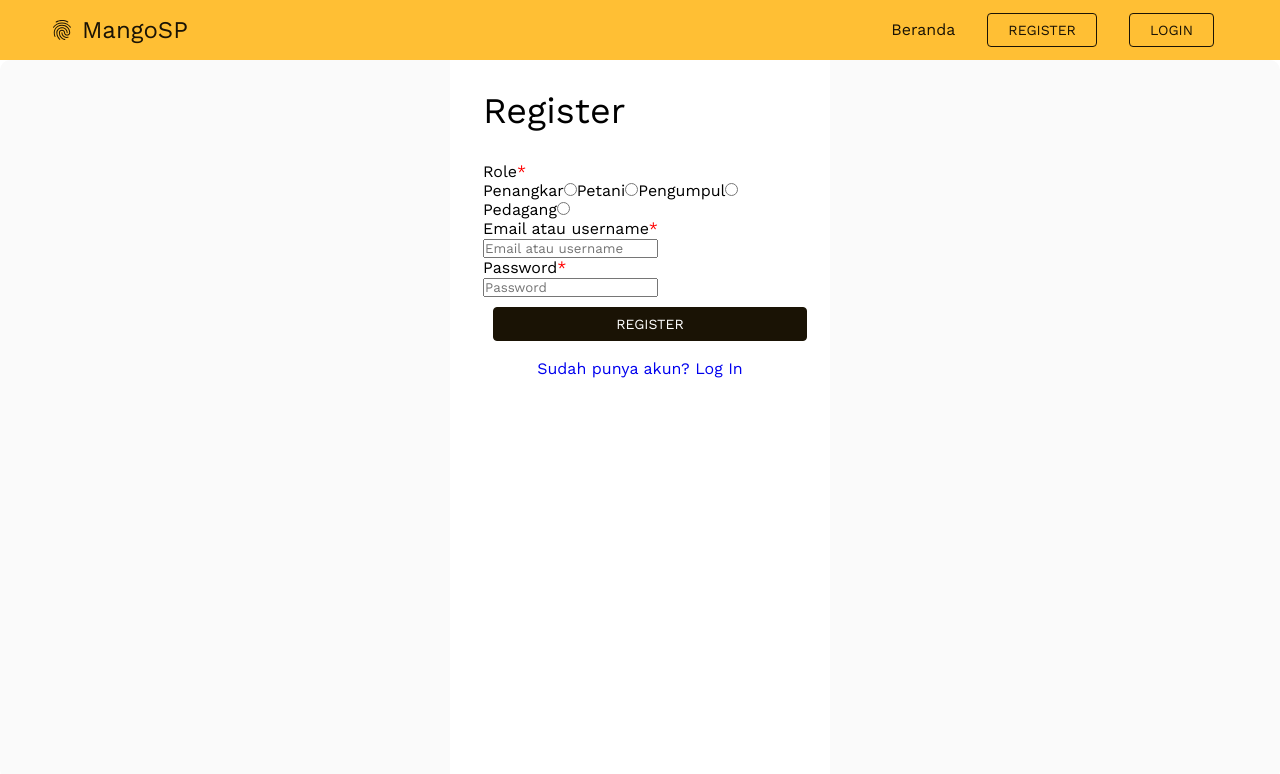
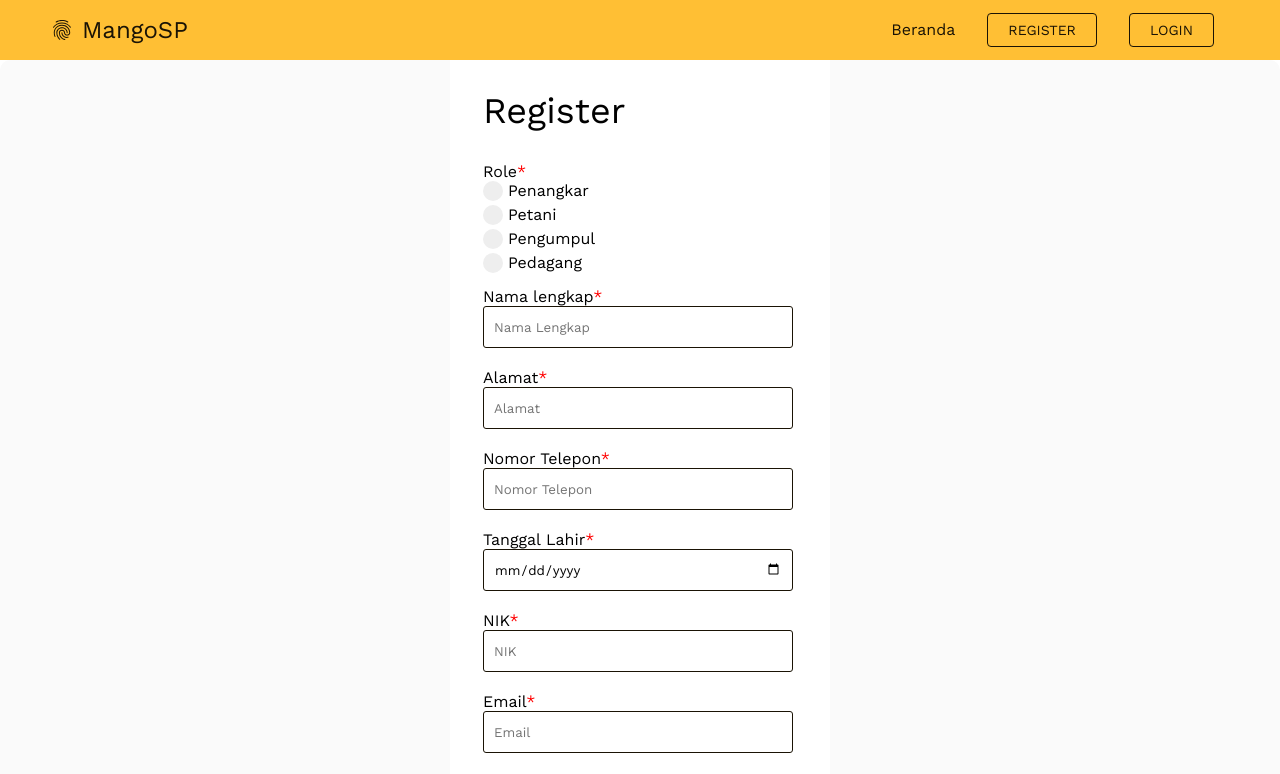
Before and after one commit to sabrinadizam21/fe-mangosp-blockchain, a React (Create React App) app: page /register in a window 1280 px wide. Shown: the top 774 px of the page. Built offline with nearby package versions, Linux system fonts and the light colour scheme.

Commit message:
add login and signup page

```diff
--- a/src/context/UserContext.js
+++ b/src/context/UserContext.js
@@ -1,19 +1,20 @@
 import react, { useState, createContext } from 'react'
 export const UserContext = createContext()
 export const UserProvider = props => {
-    const userLists = [
-        {email :'penangkar@mail.com', password : 'password', role : 1, username : 'penangkar', name : 'pak penangkar'},
-        {email :'petani@mail.com', password : 'password', role : 2, username : 'petani', name : 'pak petani'},
-        {email :'pengumpul@mail.com', password : 'password', role : 3, username : 'pengumpul', name : 'pak pengumpul'},
-        {email :'pedagang@mail.com', password : 'password', role : 4, username : 'pedagang', name : 'pak pedagang'}
-    ]
+    const [userLists,setUserLists] = useState([
+        {email :'penangkar@mail.com', password : 'password', role : 1, username : 'penangkar', nama : 'pak penangkar', alamat:'jl raya', nomorTelp :6281818, tanggalLahir:'08/08/1999', nik:123},
+        {email :'petani@mail.com', password : 'password', role : 2, username : 'petani', nama : 'pak petani', alamat:'jl raya', nomorTelp :6281818, tanggalLahir:'08/08/1999', nik:123},
+        {email :'pengumpul@mail.com', password : 'password', role : 3, username : 'pengumpul', nama : 'pak pengumpul', alamat:'jl raya', nomorTelp :6281818, tanggalLahir:'08/08/1999', nik:123},
+        {email :'pedagang@mail.com', password : 'password', role : 4, username : 'pedagang', nama : 'pak pedagang', alamat:'jl raya', nomorTelp :6281818, tanggalLahir:'08/08/1999', nik:123}
+    ])
 
     const [ loginStatus, setLoginStatus] = useState(false)
     return(
        <UserContext.Provider value={{
            userLists,
+           setUserLists,
            loginStatus,
-           setLoginStatus
+           setLoginStatus,
         }}>
         {props.children}
        </UserContext.Provider>
--- a/src/pages/Auth/Login.css
+++ b/src/pages/Auth/Login.css
@@ -28,7 +28,8 @@ input[type=submit]{
   background-color: #1A1305;
   color: #fff;
   border: solid 1px #1A1305;
-  margin-top: 10px;
+  margin: 0 0 10px 0 !important;
+  cursor: pointer;
 }
 
 input[type=submit]:hover{
@@ -36,3 +37,12 @@ input[type=submit]:hover{
   color: #1A1305;
   border: solid 1px #1A1305;
 }
+
+/* @media screen and (max-width: 1000px) {
+  .login__section{
+    width: 380px;
+    min-height: 90vh;
+    background-color: white;
+    padding: 30px 33px;
+  }
+} */
--- a/src/pages/Auth/Login.js
+++ b/src/pages/Auth/Login.js
@@ -49,7 +49,7 @@ function Login() {
               <Input className='password' type="password" name="password" id="password" placeholder='Password'
               value={input.password} onChange={handleChange} label='Password '/>
 
-              <input type="submit" className="btn-link" />
+              <input type="submit" value='LOG IN' className="btn-link" />
             </form>
             <Link to='/registrasi' className="btn-link">
               <p>Belum punya akun? Registrasi</p>
--- /dev/null
+++ b/src/pages/Auth/Register.css
@@ -0,0 +1,95 @@
+.register__wrapper{
+    justify-content: center;
+    flex-direction: column;
+    display: flex;
+    align-items: center;
+    width: 100%;
+    background: #fafafa;
+    border-radius: 10px;
+}
+
+.register__section{
+    width: 380px;
+    min-height: 90vh;
+    background-color: white;
+    padding: 30px 33px;
+}
+
+.register__title{
+    display: block;
+    font-size: 36px;
+    margin-bottom: 30px;
+    font-weight: inherit;
+}
+
+input[type=submit]{
+  border-radius: 4px;
+  font-size: 16px;
+  background-color: #1A1305;
+  color: #fff;
+  border: solid 1px #1A1305;
+  margin: 0 0 10px 0 !important;
+  cursor: pointer;
+}
+
+input[type=submit]:hover{
+  background-color: #fff;
+  color: #1A1305;
+  border: solid 1px #1A1305;
+}
+
+
+.register__radio-role {
+    display: block;
+    position: relative;
+    padding-left: 25px;
+    margin-bottom: 5px;
+    cursor: pointer;
+    -webkit-user-select: none;
+    -moz-user-select: none;
+    -ms-user-select: none;
+    user-select: none;
+  }
+
+  .register__radio-role input {
+    position: absolute;
+    opacity: 0;
+    cursor: pointer;
+  }
+
+  .checkmark {
+    position: absolute;
+    top: 0;
+    left: 0;
+    height: 20px;
+    width: 20px;
+    background-color: #eee;
+    border-radius: 50%;
+  }
+
+  .register__radio-role:hover input ~ .checkmark {
+    background-color: #ccc;
+  }
+
+  .register__radio-role input:checked ~ .checkmark {
+    background-color: #1A1305;
+  }
+
+  .checkmark:after {
+    content: "";
+    position: absolute;
+    display: none;
+  }
+
+  .register__radio-role input:checked ~ .checkmark:after {
+    display: block;
+  }
+
+  .register__radio-role .checkmark:after {
+    top: 6px;
+    left: 6px;
+    width: 8px;
+    height: 8px;
+    border-radius: 50%;
+    background: white;
+  }
--- a/src/pages/Auth/Register.js
+++ b/src/pages/Auth/Register.js
@@ -1,69 +1,105 @@
-import React from 'react'
+import React, { useState,  useContext } from 'react'
 import { Link } from 'react-router-dom'
-import './Login.css'
+import './Register.css'
+import { Input } from '../../components/Input';
+import { UserContext } from '../../context/UserContext';
+import { useHistory } from 'react-router';
 
 function Register() {
+
+  const {userLists, setUserLists} = useContext(UserContext)
+  const [ inputData, setInputData ] = useState({
+    nama : '',
+    alamat : '',
+    nomorTelp : '',
+    tglLahir : '',
+    nik : '',
+    email : '',
+    username : '',
+    password : ''
+  })
+  const [currentIndex, setCurrentIndex] = useState(-1)
+  let history = useHistory()
+
+  const handleChange = (event) => {
+    let {value, name} = event.target
+    setInputData({...inputData, [name]:value})
+  }
+
+  const handleSubmit = (e) => {
+    e.preventDefault()
+    let newData = userLists
+    if(currentIndex === -1){
+      newData = [...userLists, inputData]
+      history.push('/login')
+      console.log(newData)
+    }
+    else {
+        newData[currentIndex] = inputData
+    }
+  }
   return (
     <>
-        <div className="login__wrapper">
-          <div className="login__section">
+        <div className="register__wrapper">
+          <div className="register__section">
 
-            <span className="login__title">Register</span>
+            <span className="register__title">Register</span>
 
-            <form action="">
-              <div className="login__label-form">
+            <form onSubmit={handleSubmit}>
+              <div className="register__label-form">
                 <label htmlFor="">Role<span style={{color: 'red'}}>*</span></label>
               </div>
 
-              <div className="login-radio">
-                <label className="login__radio-role"> Penangkar
-                  <input type="radio" name="role" id="penangkar" required/>
-                  <span class="checkmark"></span>
+              <div className="register-radio">
+                <label className="register__radio-role"> Penangkar
+                  <input type="radio" name="role" id="penangkar" value={1} required/>
+                  <span className="checkmark"></span>
                 </label>
 
-                <label className="login__radio-role">Petani
-                  <input type="radio" name="role" id="petani"/>
-                  <span class="checkmark"></span>
+                <label className="register__radio-role">Petani
+                  <input type="radio" name="role" value={2} id="petani"/>
+                  <span className="checkmark"></span>
                 </label>
 
-                <label className="login__radio-role">Pengumpul
-                  <input type="radio" name="role" id="pengumpul"/>
-                  <span class="checkmark"></span>
+                <label className="register__radio-role">Pengumpul
+                  <input type="radio" name="role" value={3} id="pengumpul"/>
+                  <span className="checkmark"></span>
                 </label>
 
-                <label className="login__radio-role">Pedagang
-                  <input type="radio" name="role" id="pedagang"/>
-                  <span class="checkmark"></span>
+                <label className="register__radio-role">Pedagang
+                  <input type="radio" name="role" value={4} id="pedagang"/>
+                  <span className="checkmark"></span>
                 </label>
               </div>
 
-              <div className="login__email">
-                <div className="login__label-form">
-                  <label htmlFor="">Email atau username<span style={{color: 'red'}}>*</span></label>
-                </div>
+              <Input className='text' type="text" name="nama" id="nama" placeholder='Nama Lengkap'
+              value={inputData.nama} onChange={handleChange} label='Nama lengkap'/>
 
-                <div className="login__input-email">
-                  <input type="email" name="email" id="email" placeholder='Email atau username' required/>
-                </div>
-              </div>
+              <Input className='text' type="text" name="alamat" id="alamat" placeholder='Alamat'
+              value={inputData.alamat} onChange={handleChange} label='Alamat'/>
 
-              <div className="login__password">
-                <div className="login__label-form">
-                  <label htmlFor="">Password<span style={{color: 'red'}}>*</span></label>
-                </div>
+              <Input className='number' type="number" name="nomorTelp" id="nomorTelp" placeholder='Nomor Telepon'
+              value={inputData.nomorTelp} onChange={handleChange} label='Nomor Telepon'/>
 
-                <div className="login__input">
-                <span class="btn-show-pass">
-                  <i class="zmdi zmdi-eye"></i>
-                </span>
-                  <input type="password" name="password" id="password" placeholder='Password' required/>
-                </div>
-              </div>
+              <Input className='date' type="date" name="tglLahir" id="tglLahir" placeholder='Tanggal Lahir'
+              value={inputData.tglLahir} onChange={handleChange} label='Tanggal Lahir'/>
 
-              <input type="submit" value='REGISTER' className="btn-link" />
+              <Input className='number' type="number" name="nik" id="nik" placeholder='NIK'
+              value={inputData.nik} onChange={handleChange} label='NIK'/>
+
+              <Input className='email' type="email" name="email" id="email" placeholder='Email'
+              value={inputData.email} onChange={handleChange} label='Email'/>
+
+              <Input className='text' type="text" name="username" id="username" placeholder='Username'
+              value={inputData.username} onChange={handleChange} label='Username'/>
+
+              <Input className='password' type="password" name="password" id="password" placeholder='Password'
+              value={inputData.password} onChange={handleChange} label='Password '/>
+
+              <input type="submit" value={'REGISTER'} className="btn-link" />
 
             </form>
-            <Link to='/registrasi' className="btn-link">
+            <Link to='/login' className="btn-link">
               <p>Sudah punya akun? Log In</p>
             </Link>
           </div>
```
Also changed, not shown: src/pages/Navbar/Navbar.js (+9 -0 lines).
